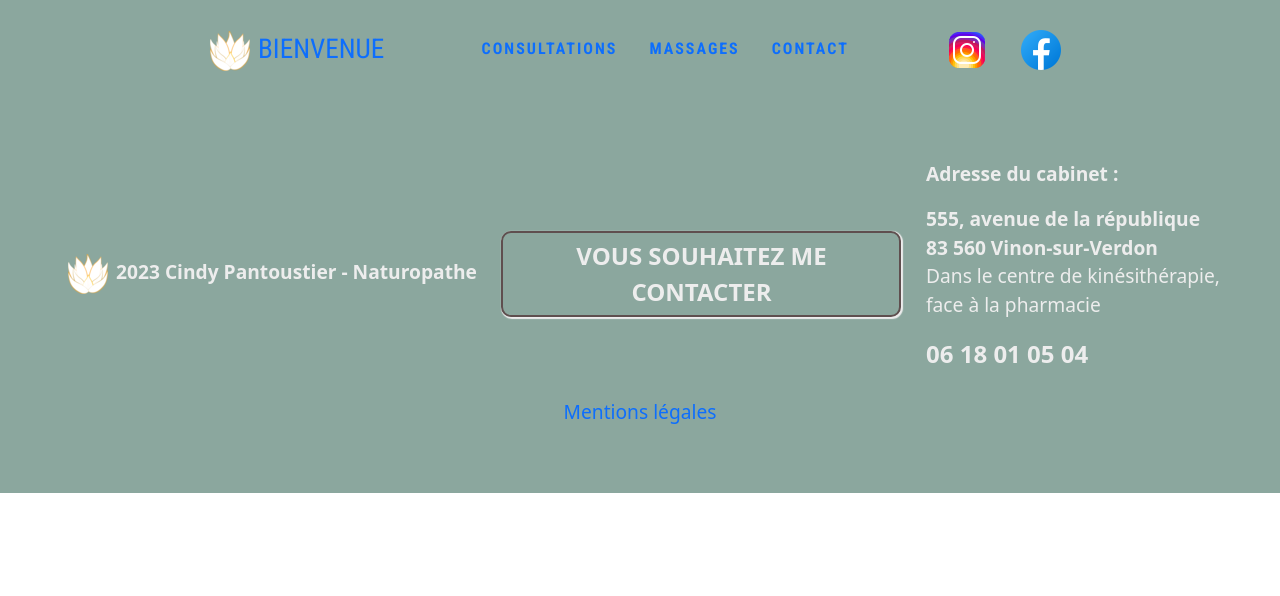
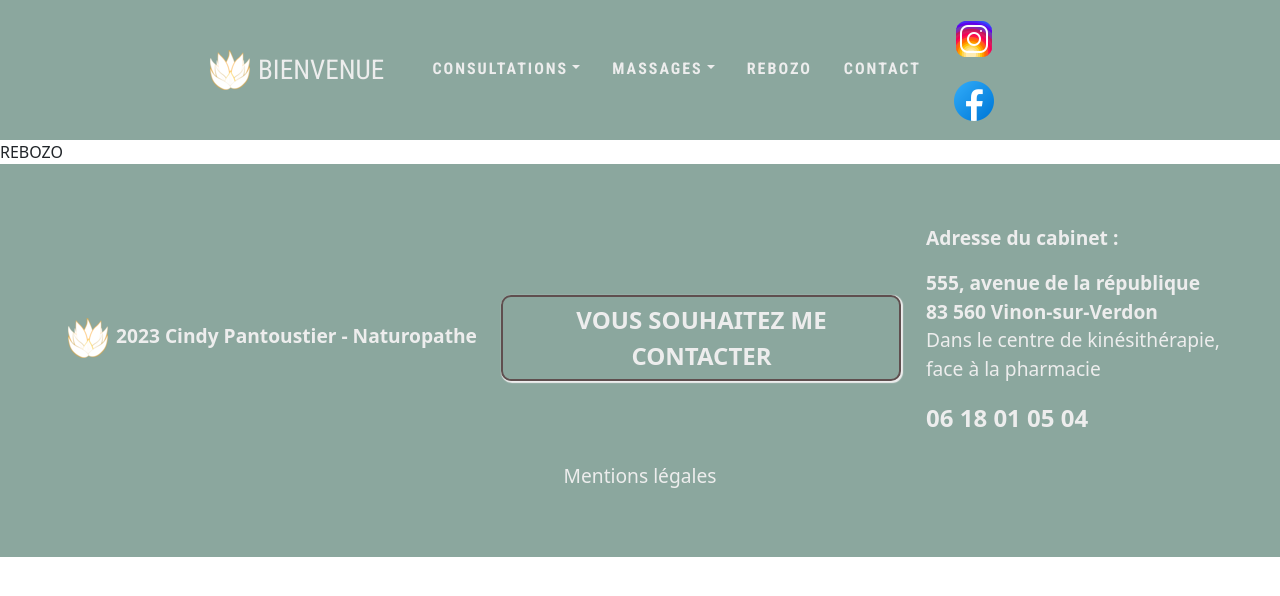
Before and after one commit to DavyHaYehoudi/CindyWebsite, a React (Create React App) app: page /rebozo in a window 1280 px wide. Shown: the top 596 px of the page. Built offline with nearby package versions, Linux system fonts and the light colour scheme.

Commit message:
dropdown navbar

```diff
--- a/src/App.js
+++ b/src/App.js
@@ -6,6 +6,7 @@ import Massages from "./pages/Massages";
 import Contact from "./pages/Contact";
 import Footer from "./Layout/Footer";
 import MentionsLegales from "./pages/MentionsLegales";
+import Rebozo from "./pages/Rebozo";
 
 function App() {
   return (
@@ -16,6 +17,7 @@ function App() {
         <Route path="/consultations" element={<Consultations />} />
         <Route path="/massages" element={<Massages />} />
         <Route path="/contact" element={<Contact />} />
+        <Route path="/rebozo" element={<Rebozo />} />
         <Route path="/mentions_legales" element={<MentionsLegales />} />
       </Routes>
       <Footer />
--- a/src/Layout/Navigation.js
+++ b/src/Layout/Navigation.js
@@ -1,6 +1,7 @@
 import Container from "react-bootstrap/Container";
 import Nav from "react-bootstrap/Nav";
 import Navbar from "react-bootstrap/Navbar";
+import NavDropdown from "react-bootstrap/NavDropdown";
 import logo from "../medias/logo.png";
 import SocialButtons from "../components/SocialButtons";
 import { Link } from "react-router-dom";
@@ -10,8 +11,8 @@ const Navigation = () => {
     <>
       <Navbar style={{ backgroundColor: "var(--main-color)" }} expand="lg">
         <Container>
-          <Navbar.Brand className="d-flex align-items-center">
-            <Link to="/">
+          <Navbar.Brand>
+            <Link to="/" className="navbar-brand">
               <img src={logo} alt="logo" className="mx-2" />
               BIENVENUE
             </Link>
@@ -19,11 +20,53 @@ const Navigation = () => {
           <Navbar.Toggle aria-controls="navbarScroll" />
           <Navbar.Collapse id="navbarScroll">
             <Nav className="me-auto my-2 my-lg-0">
+              <NavDropdown
+                title="CONSULTATIONS"
+                id="basic-nav-dropdown2"
+                className="mx-2"
+              >
+                <NavDropdown.Item>
+                  {" "}
+                  <Link to="consultations">Naturopathie</Link>
+                </NavDropdown.Item>
+                <NavDropdown.Item>
+                  <Link to="consultations">Fleurs de Bach</Link>{" "}
+                </NavDropdown.Item>
+                <NavDropdown.Divider />
+                <NavDropdown.Item>
+                  <Link to="consultations">Toutes les consultations</Link>
+                </NavDropdown.Item>
+              </NavDropdown>
+
+              <NavDropdown
+                title="MASSAGES"
+                id="basic-nav-dropdown1"
+                className="mx-2"
+              >
+                <NavDropdown.Item>
+                  <Link to="massages">Les 5 continents®</Link>
+                </NavDropdown.Item>
+                <NavDropdown.Item>
+                  <Link to="massages">Le visage japonais</Link>
+                </NavDropdown.Item>
+                <NavDropdown.Item>
+                  <Link to="massages">Belly Revolution®</Link>{" "}
+                </NavDropdown.Item>
+                <NavDropdown.Item>
+                  {" "}
+                  <Link to="massages">Drainage Vodder</Link>
+                </NavDropdown.Item>
+                <NavDropdown.Item>
+                  <Link to="massages">Aux pochons</Link>{" "}
+                </NavDropdown.Item>
+                <NavDropdown.Divider />
+                <NavDropdown.Item>
+                  <Link to="massages">Tous les massages</Link>
+                </NavDropdown.Item>
+              </NavDropdown>
+
               <Nav.Link className="mx-2">
-                <Link to="/consultations"> CONSULTATIONS</Link>{" "}
-              </Nav.Link>
-              <Nav.Link className="mx-2">
-                <Link to="massages">MASSAGES</Link>{" "}
+                <Link to="rebozo">REBOZO</Link>{" "}
               </Nav.Link>
               <Nav.Link className="mx-2">
                 <Link to="contact">CONTACT</Link>{" "}
--- a/src/index.css
+++ b/src/index.css
@@ -30,11 +30,13 @@ body {
 }
 a {
   text-decoration: none !important;
-  color: var(--five-color);
-  cursor: pointer;
+  color: var(--five-color) !important;
 }
 a:visited {
   color: var(--five-color) !important;
+}
+a:hover{
+  color: var(--four-color) !important;
 }
 
 /********************************NAVIGATION********************************
@@ -48,24 +50,27 @@ a:visited {
 }
 .navbar-brand {
   font-size: var(--fs-4) !important;
+  display: flex;
+  align-items: center;
 }
 .nav-link,
 .navbar-brand {
   color: var(--five-color) !important;
 }
-
 .nav-link {
   font-size: var(--fs-1) !important;
   border-bottom: 3px solid transparent;
   font-weight: 700 !important;
   letter-spacing: 2px;
 }
-
 .nav-link:hover {
   border-bottom: 3px solid var(--five-color);
 }
 .navbar-collapse {
   flex-grow: inherit !important;
+}
+.dropdown-menu{
+  background-color:var(--main-color) !important;
 }
 
 .socialButtons {
@@ -83,48 +88,49 @@ a:visited {
 }
 
 /********************************FOOTER********************************/
-.footer{
-padding: 50px;
+.footer {
+  padding: 50px;
   background-color: var(--main-color);
   color: var(--five-color);
 }
-.sub-footer1{
+.sub-footer1 {
   display: flex;
   justify-content: space-between;
   flex-wrap: wrap;
   align-items: center;
 }
-.sub-footer2{
-text-align: center;
-font-size: var(--fs-2);
+.sub-footer2 {
+  text-align: center;
+  font-size: var(--fs-2);
 }
-.footer_block1,.footer_block3{
+.footer_block1,
+.footer_block3 {
   font-weight: 600;
   font-size: var(--fs-2);
   margin: 10px;
 }
-.footer_block2{
+.footer_block2 {
   margin: 10px;
 }
-.footer_adr_precision{
+.footer_adr_precision {
   font-weight: 300;
 }
-.footer_tel{
+.footer_tel {
   font-size: var(--fs-3);
   font-weight: 700;
 }
 .contactButton {
   max-width: 400px;
-  font-weight: 700 ;
+  font-weight: 700;
   font-size: var(--fs-3);
   color: var(--five-color);
-  background-color: var(--main-color) ;
+  background-color: var(--main-color);
   border-radius: 10px;
   border: 2px var(--four-color) solid;
   padding: 5px;
   box-shadow: 1px 1px 1px 1px;
 }
-.contactButton:hover{
+.contactButton:hover {
   color: var(--six-color);
   background-color: var(--ter-color);
   transition: 400ms;
@@ -138,21 +144,22 @@ font-size: var(--fs-2);
     justify-content: center;
     width: 100%;
   }
-  .contactButton{
+  .contactButton {
     max-width: 320px;
   }
-
 }
 @media screen and (max-width: 1250px) {
-  .footer_block1,.footer_block2,.footer_block3{
+  .footer_block1,
+  .footer_block2,
+  .footer_block3 {
     width: 100%;
   }
 
-  .sub-footer1{
+  .sub-footer1 {
     display: flex;
     justify-content: center;
   }
-  .footer{
+  .footer {
     text-align: center;
   }
 }
--- /dev/null
+++ b/src/pages/Rebozo.js
@@ -0,0 +1,11 @@
+import React from 'react';
+
+const Rebozo = () => {
+    return (
+        <div>
+            REBOZO
+        </div>
+    );
+};
+
+export default Rebozo;
```
